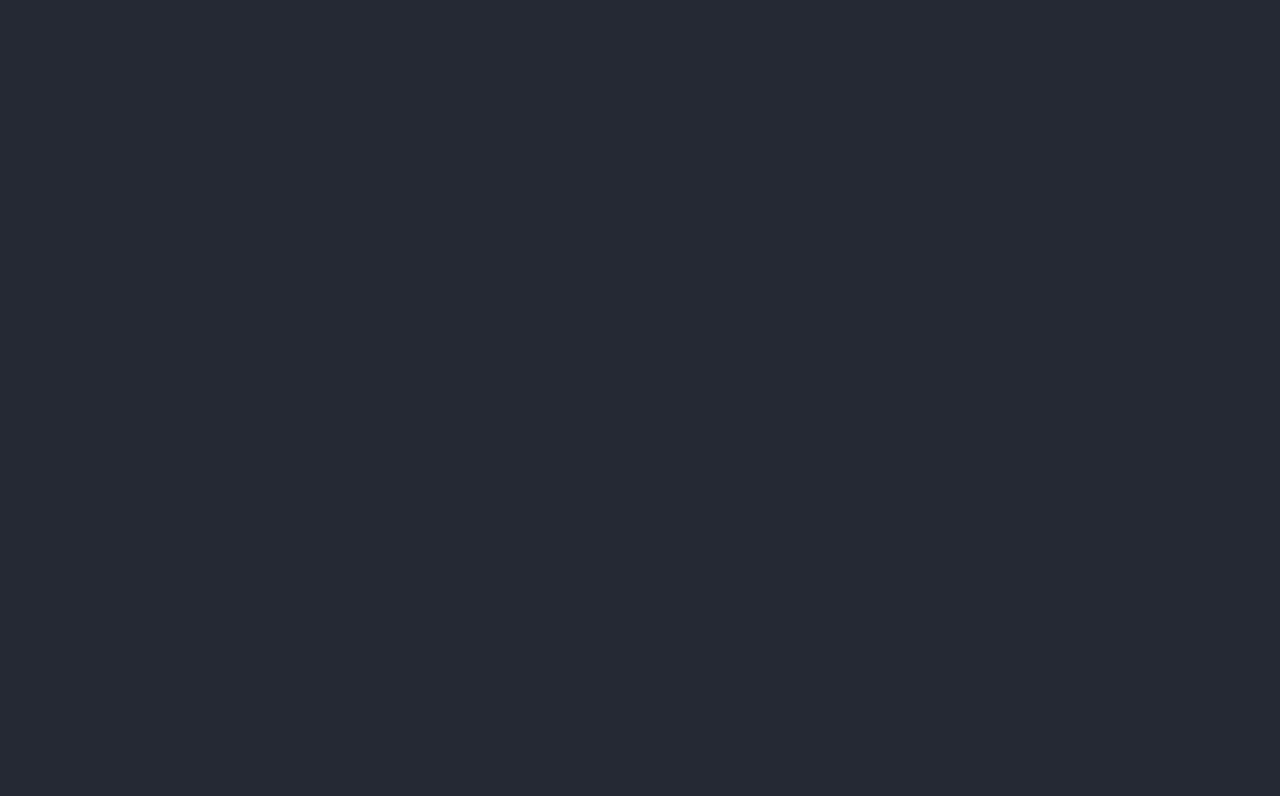
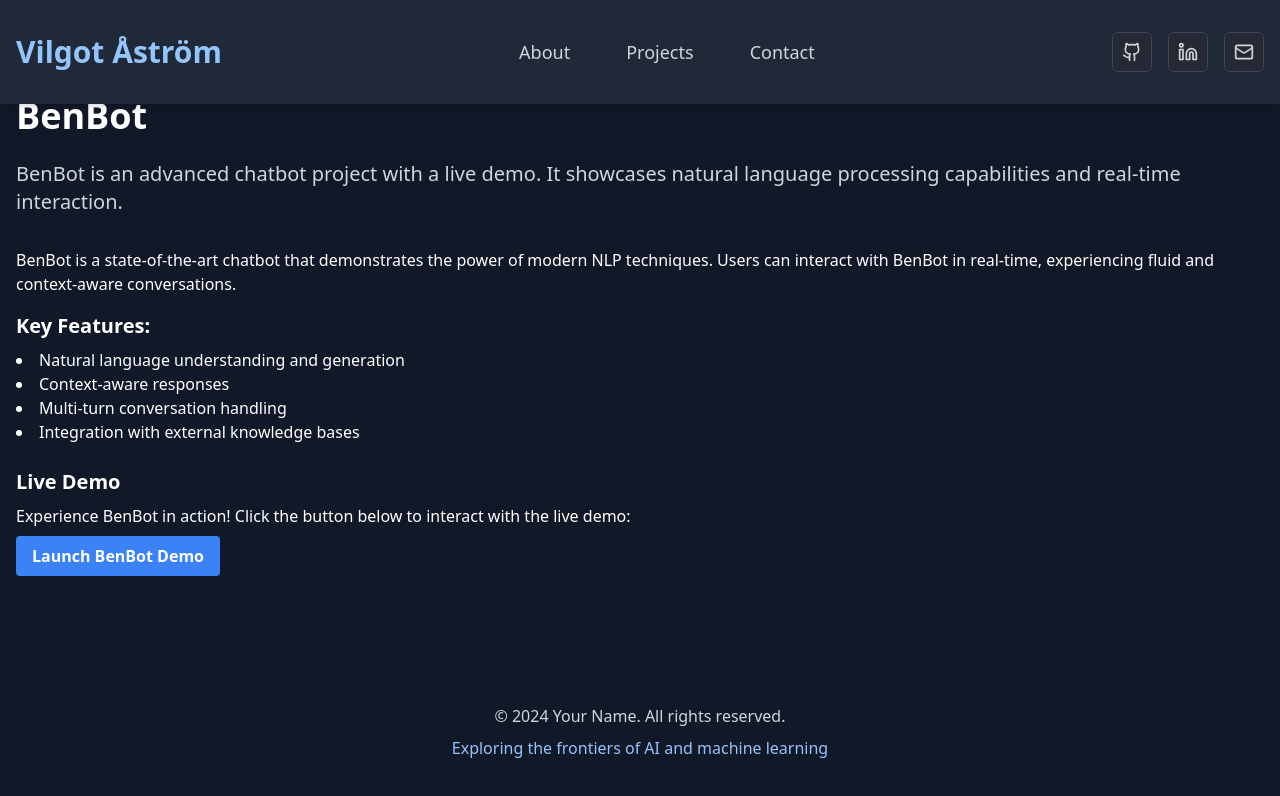
Before and after one commit to vilgotast/portfolioweb, a React (Vite) app: page /projects/benbot in a window 1280 px wide. Before the commit this address had no page. Shown: the top 796 px of the page. Built offline with nearby package versions, Linux system fonts and the light colour scheme.

Commit message:
Add project pages for details
Created individual pages for each project to provide descriptions and additional information for users.
[skip gpt_engineer]

```diff
--- a/src/App.jsx
+++ b/src/App.jsx
@@ -3,6 +3,7 @@ import { TooltipProvider } from "@/components/ui/tooltip";
 import { QueryClient, QueryClientProvider } from "@tanstack/react-query";
 import { BrowserRouter, Routes, Route } from "react-router-dom";
 import { navItems } from "./nav-items";
+import ProjectTemplate from "./pages/ProjectTemplate";
 
 const queryClient = new QueryClient();
 
@@ -15,6 +16,7 @@ const App = () => (
           {navItems.map(({ to, page }) => (
             <Route key={to} path={to} element={page} />
           ))}
+          <Route path="/projects/:projectId" element={<ProjectTemplate />} />
           <Route path="/projects/chatbot" element={<iframe src="/projects/chatbot" style={{width: '100%', height: '100vh', border: 'none'}} />} />
         </Routes>
       </BrowserRouter>
--- a/src/components/Projects.jsx
+++ b/src/components/Projects.jsx
@@ -3,28 +3,41 @@ import { motion } from "framer-motion";
 import { Card, CardContent, CardDescription, CardHeader, CardTitle } from "@/components/ui/card";
 import { Badge } from "@/components/ui/badge";
 import { ArrowRightIcon } from 'lucide-react';
+import { Link } from 'react-router-dom';
 
 const projectData = [
   {
-    title: "AI-Powered Image Recognition",
-    description: "Real-time object detection in images and video streams using deep learning.",
-    tags: ["Computer Vision", "TensorFlow", "Python"],
-    link: "#"
+    title: "BenBot",
+    description: "A chatbot project with a live demo.",
+    tags: ["Chatbot", "AI", "NLP"],
+    link: "/projects/benbot"
   },
   {
-    title: "Natural Language Processing Chatbot",
-    description: "Intelligent chatbot using NLP techniques for understanding and responding to queries.",
-    tags: ["NLP", "BERT", "Python", "Flask"],
-    link: "#"
+    title: "SumoTraffic",
+    description: "Traffic simulation project.",
+    tags: ["Simulation", "Traffic Management"],
+    link: "/projects/sumotraffic"
   },
   {
-    title: "Predictive Analytics Dashboard",
-    description: "Web-based dashboard for visualizing and analyzing predictive models' outputs.",
-    tags: ["Machine Learning", "React", "D3.js", "Python"],
-    link: "#"
+    title: "StyleAlign",
+    description: "Style transfer project with Google Colab integration.",
+    tags: ["Machine Learning", "Computer Vision", "Google Colab"],
+    link: "/projects/stylealign"
   },
   {
-    title: "Flask Chatbot Project",
+    title: "Gym Racecar",
+    description: "A reinforcement learning project for racing car simulation.",
+    tags: ["Reinforcement Learning", "Simulation"],
+    link: "/projects/gymracecar"
+  },
+  {
+    title: "Deep Birdsound Generator",
+    description: "An experimental project for generating bird sounds (currently in development).",
+    tags: ["Audio Generation", "Deep Learning"],
+    link: "/projects/deepbirdsound"
+  },
+  {
+    title: "Flask Chatbot",
     description: "A simple chatbot implemented using Flask with a Python backend and HTML frontend.",
     tags: ["Python", "Flask", "HTML", "JavaScript"],
     link: "/projects/chatbot"
@@ -36,7 +49,7 @@ const Projects = () => {
     <section className="py-20 bg-gray-900">
       <div className="container mx-auto px-4">
         <h2 className="text-4xl font-bold text-center mb-16 text-blue-200">Innovative AI Projects</h2>
-        <div className="grid grid-cols-1 gap-12">
+        <div className="grid grid-cols-1 md:grid-cols-2 gap-12">
           {projectData.map((project, index) => (
             <motion.div
               key={index}
@@ -52,25 +65,27 @@ const Projects = () => {
                 }}
                 transition={{ duration: 0.3 }}
               >
-                <Card className="overflow-hidden transition-all duration-300 bg-gray-800 border-gray-700">
+                <Card className="overflow-hidden transition-all duration-300 bg-gray-800 border-gray-700 h-full">
                   <CardHeader className="bg-gradient-to-r from-gray-800 to-gray-700 text-white">
                     <CardTitle className="text-2xl">{project.title}</CardTitle>
                   </CardHeader>
-                  <CardContent className="p-6">
-                    <CardDescription className="text-gray-300 mb-4">{project.description}</CardDescription>
-                    <div className="flex flex-wrap gap-2 mb-4">
-                      {project.tags.map((tag, tagIndex) => (
-                        <Badge key={tagIndex} variant="secondary" className="bg-gray-700 text-blue-200">{tag}</Badge>
-                      ))}
+                  <CardContent className="p-6 flex flex-col justify-between h-full">
+                    <div>
+                      <CardDescription className="text-gray-300 mb-4">{project.description}</CardDescription>
+                      <div className="flex flex-wrap gap-2 mb-4">
+                        {project.tags.map((tag, tagIndex) => (
+                          <Badge key={tagIndex} variant="secondary" className="bg-gray-700 text-blue-200">{tag}</Badge>
+                        ))}
+                      </div>
                     </div>
                     <motion.div
                       initial={{ opacity: 0, x: -20 }}
                       whileHover={{ opacity: 1, x: 0 }}
                       transition={{ duration: 0.3 }}
                     >
-                      <a href={project.link} className="inline-flex items-center text-blue-300 hover:text-blue-100 transition-colors duration-300">
+                      <Link to={project.link} className="inline-flex items-center text-blue-300 hover:text-blue-100 transition-colors duration-300">
                         Learn More <ArrowRightIcon className="ml-2 h-4 w-4" />
-                      </a>
+                      </Link>
                     </motion.div>
                   </CardContent>
                 </Card>
--- /dev/null
+++ b/src/pages/ProjectTemplate.jsx
@@ -0,0 +1,164 @@
+import React from 'react';
+import { useParams } from 'react-router-dom';
+import Header from '../components/Header';
+import Footer from '../components/Footer';
+
+const projectDetails = {
+  benbot: {
+    title: "BenBot",
+    description: "BenBot is an advanced chatbot project with a live demo. It showcases natural language processing capabilities and real-time interaction.",
+    content: (
+      <>
+        <p>BenBot is a state-of-the-art chatbot that demonstrates the power of modern NLP techniques. Users can interact with BenBot in real-time, experiencing fluid and context-aware conversations.</p>
+        <h3 className="text-xl font-semibold mt-4 mb-2">Key Features:</h3>
+        <ul className="list-disc list-inside mb-4">
+          <li>Natural language understanding and generation</li>
+          <li>Context-aware responses</li>
+          <li>Multi-turn conversation handling</li>
+          <li>Integration with external knowledge bases</li>
+        </ul>
+        <div className="mt-6">
+          <h3 className="text-xl font-semibold mb-2">Live Demo</h3>
+          <p>Experience BenBot in action! Click the button below to interact with the live demo:</p>
+          <button className="mt-2 bg-blue-500 hover:bg-blue-600 text-white font-bold py-2 px-4 rounded">
+            Launch BenBot Demo
+          </button>
+        </div>
+      </>
+    )
+  },
+  sumotraffic: {
+    title: "SumoTraffic",
+    description: "SumoTraffic is a sophisticated traffic simulation project that models and analyzes urban traffic patterns.",
+    content: (
+      <>
+        <p>SumoTraffic leverages advanced simulation techniques to model complex traffic scenarios in urban environments. This project aims to improve traffic management strategies and optimize traffic flow in cities.</p>
+        <h3 className="text-xl font-semibold mt-4 mb-2">Key Features:</h3>
+        <ul className="list-disc list-inside mb-4">
+          <li>Realistic traffic flow simulation</li>
+          <li>Multiple vehicle types and behaviors</li>
+          <li>Traffic light optimization algorithms</li>
+          <li>Data visualization for traffic patterns</li>
+        </ul>
+        <div className="mt-6">
+          <h3 className="text-xl font-semibold mb-2">Project Showcase</h3>
+          <p>Check out this GIF demonstrating SumoTraffic in action:</p>
+          <img src="/path/to/sumotraffic-demo.gif" alt="SumoTraffic Demo" className="mt-2 rounded-lg shadow-lg" />
+        </div>
+      </>
+    )
+  },
+  stylealign: {
+    title: "StyleAlign",
+    description: "StyleAlign is an innovative project that explores style transfer techniques using machine learning.",
+    content: (
+      <>
+        <p>StyleAlign pushes the boundaries of computer vision and machine learning to achieve impressive style transfer results. This project demonstrates the ability to apply the style of one image to the content of another.</p>
+        <h3 className="text-xl font-semibold mt-4 mb-2">Key Features:</h3>
+        <ul className="list-disc list-inside mb-4">
+          <li>Advanced neural style transfer algorithms</li>
+          <li>Real-time style application</li>
+          <li>Support for various artistic styles</li>
+          <li>Integration with Google Colab for accessible experimentation</li>
+        </ul>
+        <div className="mt-6">
+          <h3 className="text-xl font-semibold mb-2">Try it on Google Colab</h3>
+          <p>Experience StyleAlign yourself using our Google Colab notebook:</p>
+          <a href="https://colab.research.google.com/your-stylealign-notebook" target="_blank" rel="noopener noreferrer" className="mt-2 inline-block bg-blue-500 hover:bg-blue-600 text-white font-bold py-2 px-4 rounded">
+            Open in Google Colab
+          </a>
+        </div>
+      </>
+    )
+  },
+  gymracecar: {
+    title: "Gym Racecar",
+    description: "Gym Racecar is a reinforcement learning project focused on training AI agents to navigate racing environments.",
+    content: (
+      <>
+        <p>Gym Racecar combines the excitement of racing with the power of reinforcement learning. This project creates a virtual racing environment where AI agents learn to navigate complex tracks and improve their performance over time.</p>
+        <h3 className="text-xl font-semibold mt-4 mb-2">Key Features:</h3>
+        <ul className="list-disc list-inside mb-4">
+          <li>Custom OpenAI Gym environment for racing</li>
+          <li>Implementation of various RL algorithms (e.g., PPO, SAC)</li>
+          <li>Realistic physics simulation</li>
+          <li>Performance metrics and visualization tools</li>
+        </ul>
+        <div className="mt-6">
+          <h3 className="text-xl font-semibold mb-2">Project Demo</h3>
+          <p>Watch our AI agent navigate a challenging race track:</p>
+          <video controls className="mt-2 rounded-lg shadow-lg">
+            <source src="/path/to/gymracecar-demo.mp4" type="video/mp4" />
+            Your browser does not support the video tag.
+          </video>
+        </div>
+      </>
+    )
+  },
+  deepbirdsound: {
+    title: "Deep Birdsound Generator",
+    description: "Deep Birdsound Generator is an experimental project aimed at synthesizing realistic bird sounds using deep learning techniques.",
+    content: (
+      <>
+        <p>While currently in development, the Deep Birdsound Generator project explores the fascinating intersection of audio processing, deep learning, and ornithology. Our goal is to create an AI model capable of generating authentic-sounding bird calls and songs.</p>
+        <h3 className="text-xl font-semibold mt-4 mb-2">Project Goals:</h3>
+        <ul className="list-disc list-inside mb-4">
+          <li>Develop a deep learning model for audio synthesis</li>
+          <li>Create a diverse dataset of bird sounds</li>
+          <li>Implement spectral and temporal analysis of bird vocalizations</li>
+          <li>Explore applications in ecology and environmental monitoring</li>
+        </ul>
+        <div className="mt-6">
+          <h3 className="text-xl font-semibold mb-2">Project Status</h3>
+          <p>This project is currently in the research and development phase. Stay tuned for updates and preliminary results!</p>
+        </div>
+      </>
+    )
+  },
+  chatbot: {
+    title: "Flask Chatbot",
+    description: "A simple chatbot implemented using Flask with a Python backend and HTML frontend.",
+    content: (
+      <>
+        <p>This Flask Chatbot project demonstrates a basic implementation of a web-based chatbot using Python and Flask. It showcases the integration of a backend API with a simple HTML frontend.</p>
+        <h3 className="text-xl font-semibold mt-4 mb-2">Key Features:</h3>
+        <ul className="list-disc list-inside mb-4">
+          <li>Flask-based API for handling chat requests</li>
+          <li>Simple HTML/JavaScript frontend for user interaction</li>
+          <li>Basic natural language processing capabilities</li>
+          <li>Easily extensible for more advanced features</li>
+        </ul>
+        <div className="mt-6">
+          <h3 className="text-xl font-semibold mb-2">Try the Chatbot</h3>
+          <p>Interact with the Flask Chatbot:</p>
+          <iframe src="/projects/chatbot" className="w-full h-96 mt-2 border-2 border-gray-300 rounded-lg"></iframe>
+        </div>
+      </>
+    )
+  }
+};
+
+const ProjectTemplate = () => {
+  const { projectId } = useParams();
+  const project = projectDetails[projectId];
+
+  if (!project) {
+    return <div>Project not found</div>;
+  }
+
+  return (
+    <div className="min-h-screen bg-gray-900 text-white">
+      <Header />
+      <main className="container mx-auto px-4 py-24">
+        <h1 className="text-4xl font-bold mb-6">{project.title}</h1>
+        <p className="text-xl mb-8 text-gray-300">{project.description}</p>
+        <div className="prose prose-invert max-w-none">
+          {project.content}
+        </div>
+      </main>
+      <Footer />
+    </div>
+  );
+};
+
+export default ProjectTemplate;
```
